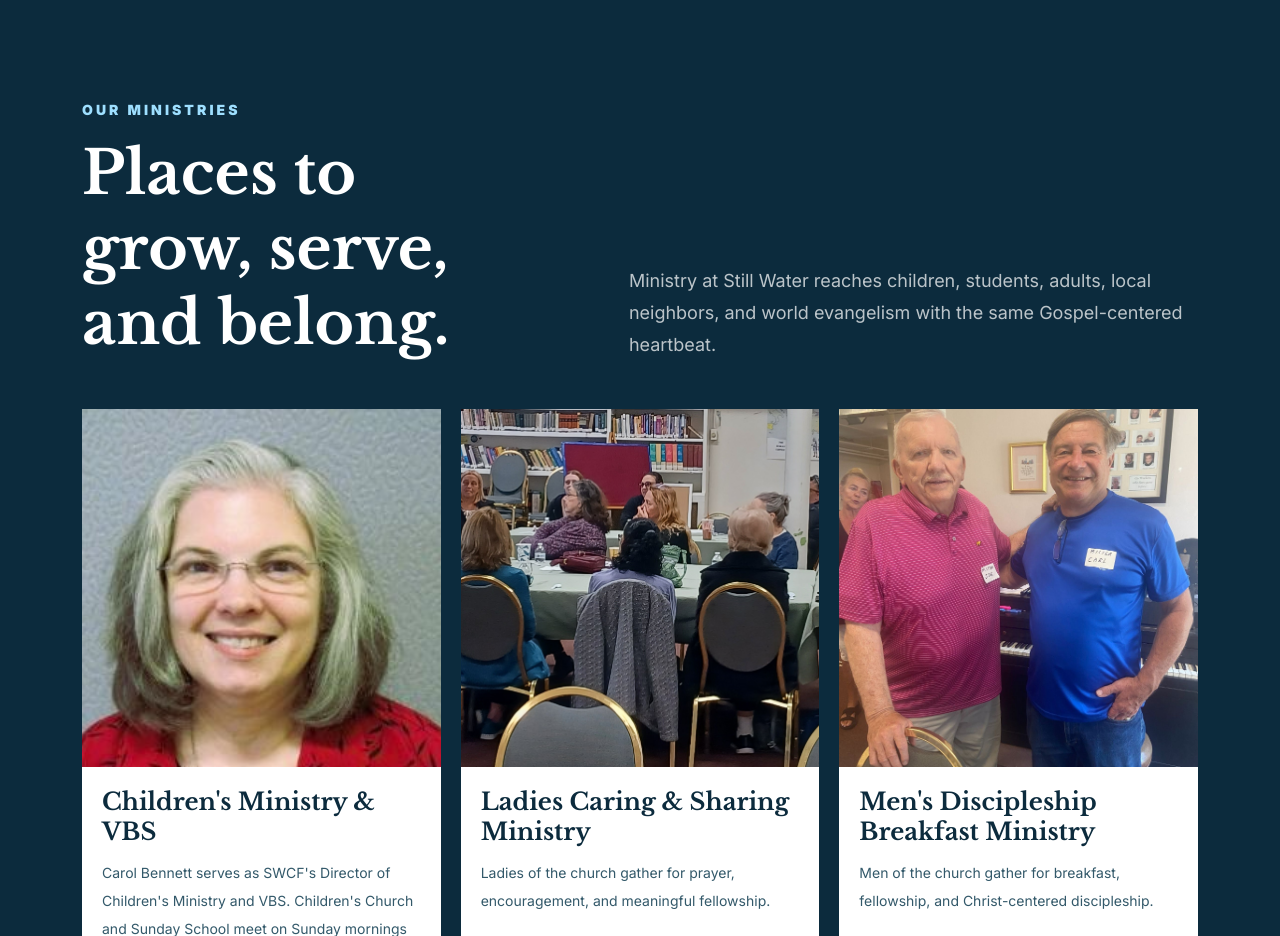
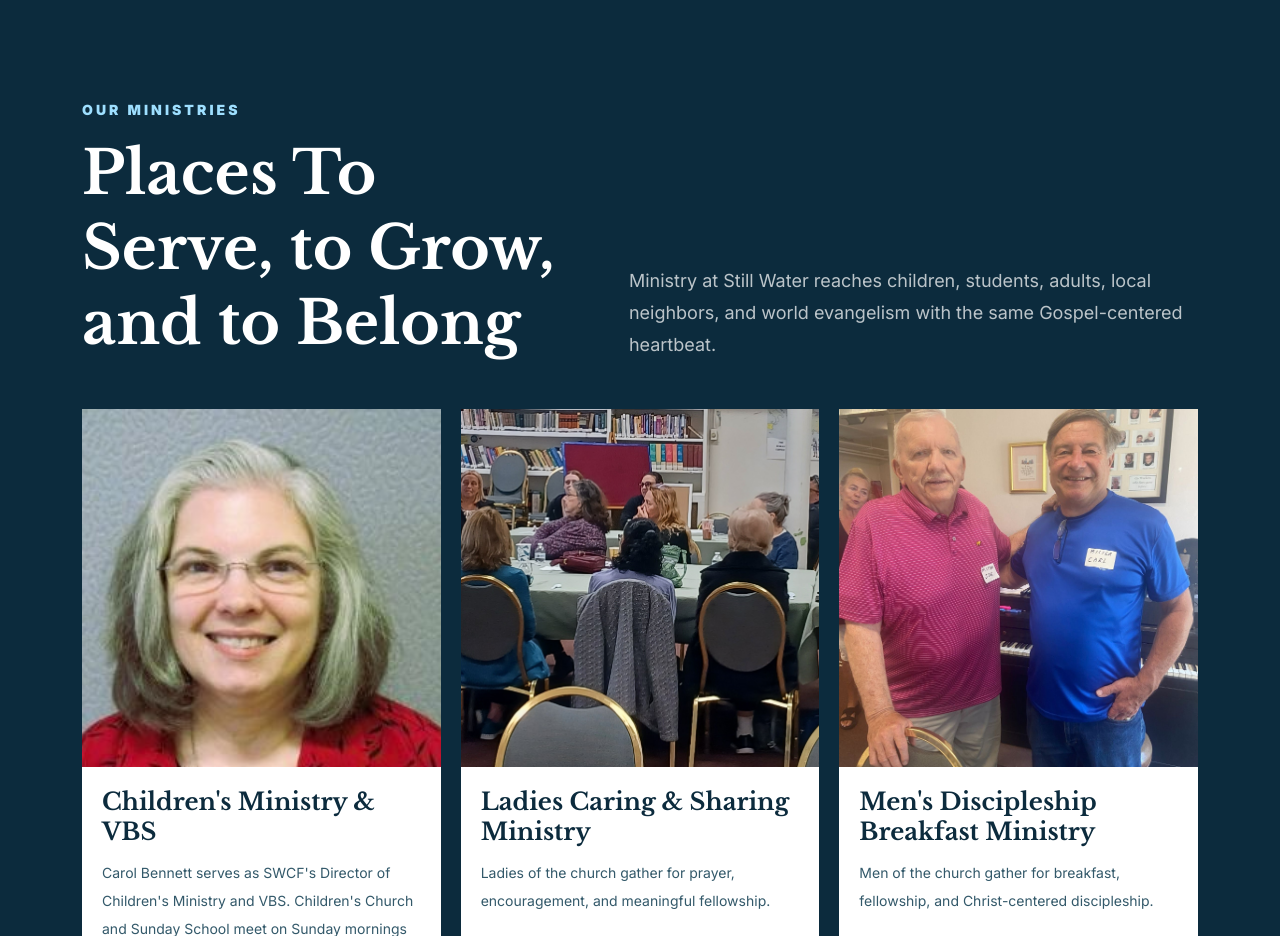
Before and after one commit to edesent/stillwater-christian-fellowship, a Next.js app: page / in a window 1280 px wide. Shown: the part 4420-5356 px from the top of the page. Built offline with nearby package versions, Linux system fonts and the light colour scheme.

Commit message:
Updated Our Ministries hero text

```diff
--- a/src/app/page.tsx
+++ b/src/app/page.tsx
@@ -425,7 +425,7 @@ function Ministries() {
               Our Ministries
             </p>
             <h2 className="serif mt-4 max-w-3xl text-balance text-5xl font-bold leading-tight sm:text-6xl">
-              Places to grow, serve, and belong.
+              Places To Serve, to Grow, and to Belong
             </h2>
           </div>
           <p className="max-w-xl text-lg leading-8 text-white/72">
```
